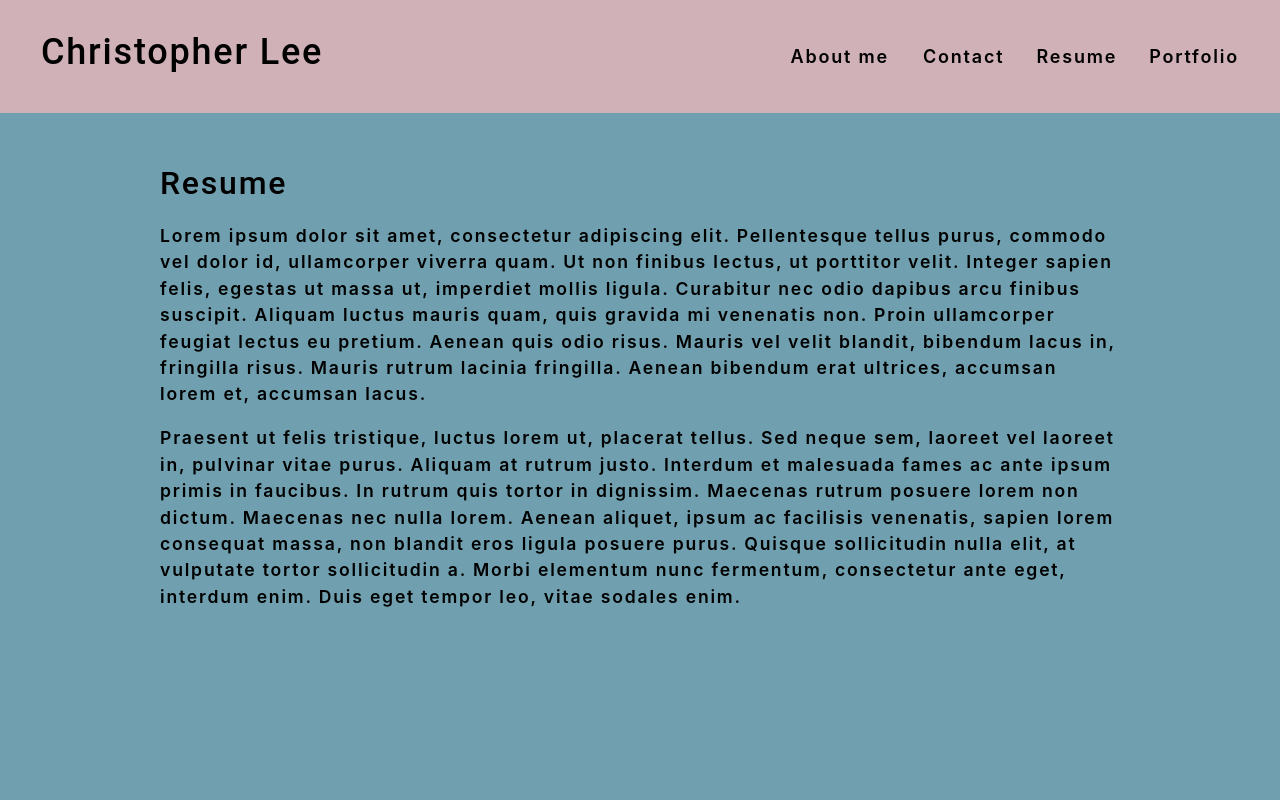
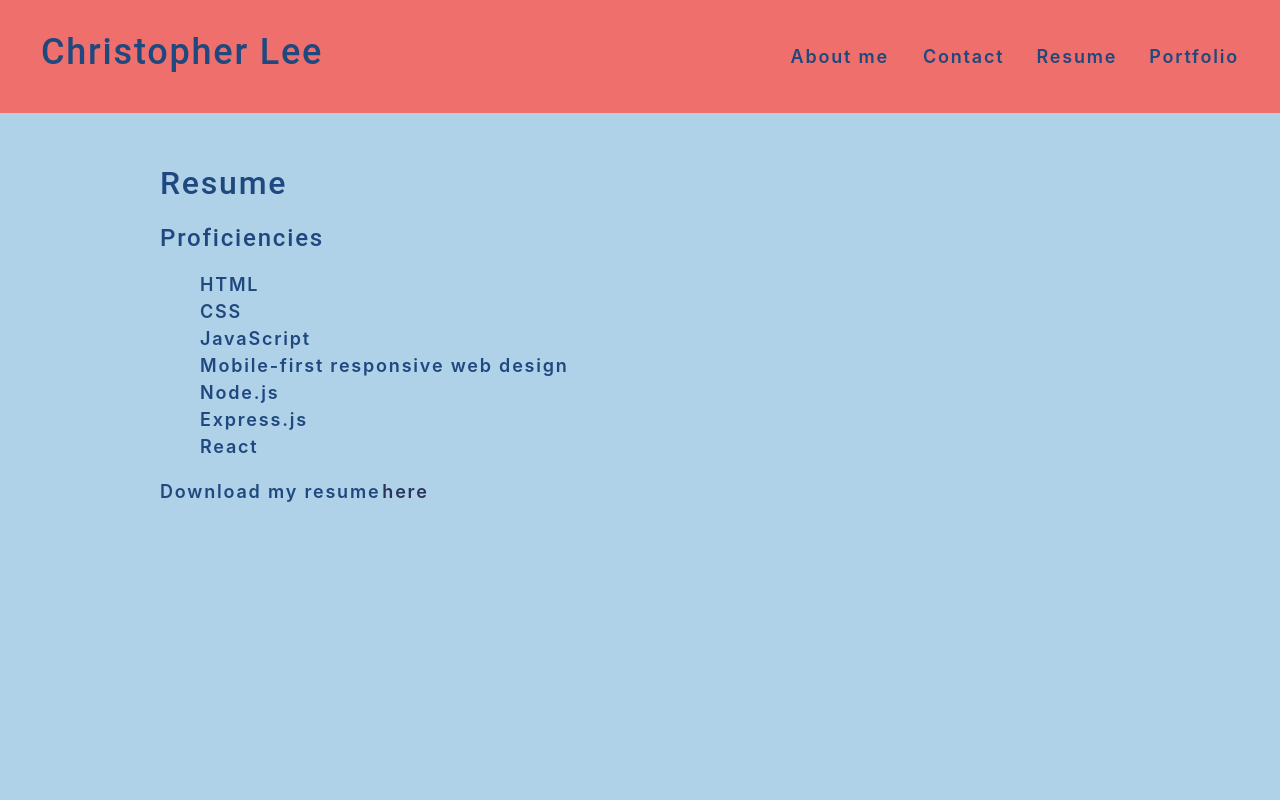
Before and after one commit to chrislee-webdev/ChrisLee-Portfolio, a React (Create React App) app: page / in a window 1280 px wide. Both pictures are taken after a click on the element "Resume". Shown: the top 800 px of the page. Built offline with nearby package versions, Linux system fonts and the light colour scheme.

Commit message:
added resume for download and changed color scheme again

```diff
--- a/src/components/Nav/index.js
+++ b/src/components/Nav/index.js
@@ -12,19 +12,25 @@ function Nav({ currentPage, handlePageChange}) {
             <nav>
                 <ul className="flex-row">
                     <li className="mx-2">
-                        <a href="about" onClick={() => handlePageChange('About')}>About me</a>
+                        <a href="about" onClick={() => handlePageChange('About')}
+                        className={currentPage === 'About' ? 'nav-link active' : 'nav-link'}
+                        >About me</a>
                     </li>
 
                     <li className="mx-2">
-                        <span onClick={() => handlePageChange('Contact')}>Contact</span>
+                        <span onClick={() => handlePageChange('Contact')}
+                        className={currentPage === 'Contact' ? 'nav-link active' : 'nav-link'}>Contact</span>
                     </li>
 
                     <li className="mx-2">
-                        <span onClick={() => handlePageChange('Resume')}>Resume</span>
+                        <span onClick={() => handlePageChange('Resume')}
+                        className={currentPage === 'Resume' ? 'nav-link active' : 'nav-link'}
+                        >Resume</span>
                     </li>
 
                     <li className="mx-2">
-                        <span onClick={() => handlePageChange('Portfolio')}>Portfolio</span>
+                        <span onClick={() => handlePageChange('Portfolio')}
+                        className={currentPage === 'Portfolio' ? 'nav-link active' : 'nav-link'}>Portfolio</span>
                     </li>
                 </ul>
             </nav>
--- a/src/components/Resume/index.js
+++ b/src/components/Resume/index.js
@@ -7,13 +7,20 @@ function Resume() {
         <section className="my-5">
             <h2>Resume</h2>
 
-            <p>
-            Lorem ipsum dolor sit amet, consectetur adipiscing elit. Pellentesque tellus purus, commodo vel dolor id, ullamcorper viverra quam. Ut non finibus lectus, ut porttitor velit. Integer sapien felis, egestas ut massa ut, imperdiet mollis ligula. Curabitur nec odio dapibus arcu finibus suscipit. Aliquam luctus mauris quam, quis gravida mi venenatis non. Proin ullamcorper feugiat lectus eu pretium. Aenean quis odio risus. Mauris vel velit blandit, bibendum lacus in, fringilla risus. Mauris rutrum lacinia fringilla. Aenean bibendum erat ultrices, accumsan lorem et, accumsan lacus.
-            </p>
-
-            <p>
-            Praesent ut felis tristique, luctus lorem ut, placerat tellus. Sed neque sem, laoreet vel laoreet in, pulvinar vitae purus. Aliquam at rutrum justo. Interdum et malesuada fames ac ante ipsum primis in faucibus. In rutrum quis tortor in dignissim. Maecenas rutrum posuere lorem non dictum. Maecenas nec nulla lorem. Aenean aliquet, ipsum ac facilisis venenatis, sapien lorem consequat massa, non blandit eros ligula posuere purus. Quisque sollicitudin nulla elit, at vulputate tortor sollicitudin a. Morbi elementum nunc fermentum, consectetur ante eget, interdum enim. Duis eget tempor leo, vitae sodales enim.
-            </p>
+            <h4>Proficiencies</h4>
+            <ul>
+                <li>HTML</li>
+                <li>CSS</li>
+                <li>JavaScript</li>
+                <li>Mobile-first responsive web design</li>
+                <li>Node.js</li>
+                <li>Express.js</li>
+                <li>React</li>
+            </ul>
+            <div>
+                Download my resume
+                <a href={require("../../assets/2021_Resume.pdf")} download className="download">here</a>
+            </div>
         </section>
     )
 }
--- a/src/index.css
+++ b/src/index.css
@@ -21,9 +21,9 @@ main {
   --primary: #29335C;
   --secondary: #f3a847;
   --tertiary: #b12704;
-  --light: black;
-  --dark: #70a0af;
-  --darker: #cfb1b7;
+  --light: #1F487E;
+  --dark: #AFD2E9;
+  --darker: #EF6F6C;
   --error: rgb(228, 46, 1);
   --spacing-one: calc(1rem * 0.5);
   --spacing-two: calc(1rem);
@@ -307,9 +307,11 @@ a {
 
 footer {
  width: 100%;
+ height: 100px;
  display: flex;
  flex-direction: row;
  justify-content: space-around;
+ align-items: center;
  background-color: var(--darker);
 }
 
@@ -331,3 +333,7 @@ footer {
 section {
   height: 90vh;
 }
+
+.download{
+  cursor: pointer;
+}
```
Also changed, not shown: 1 other file (tests, documents, lock files or other folders).
